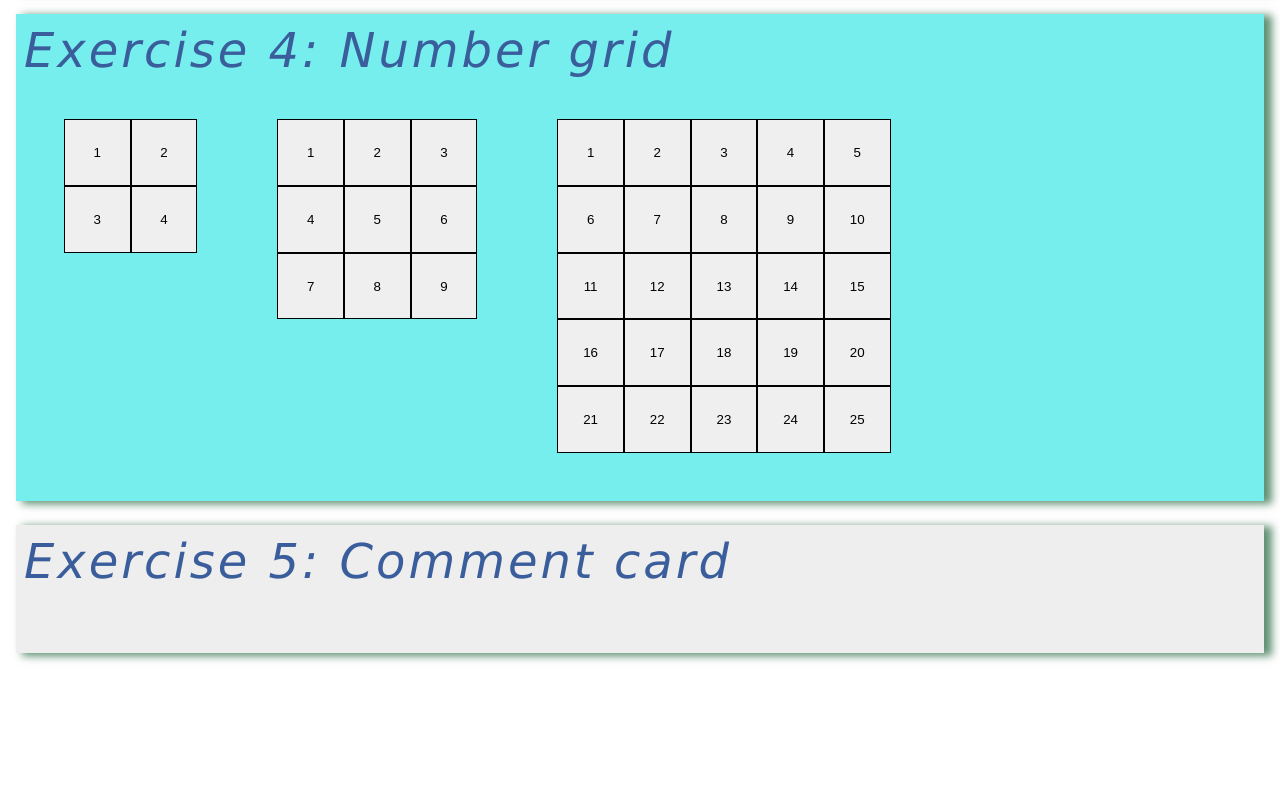
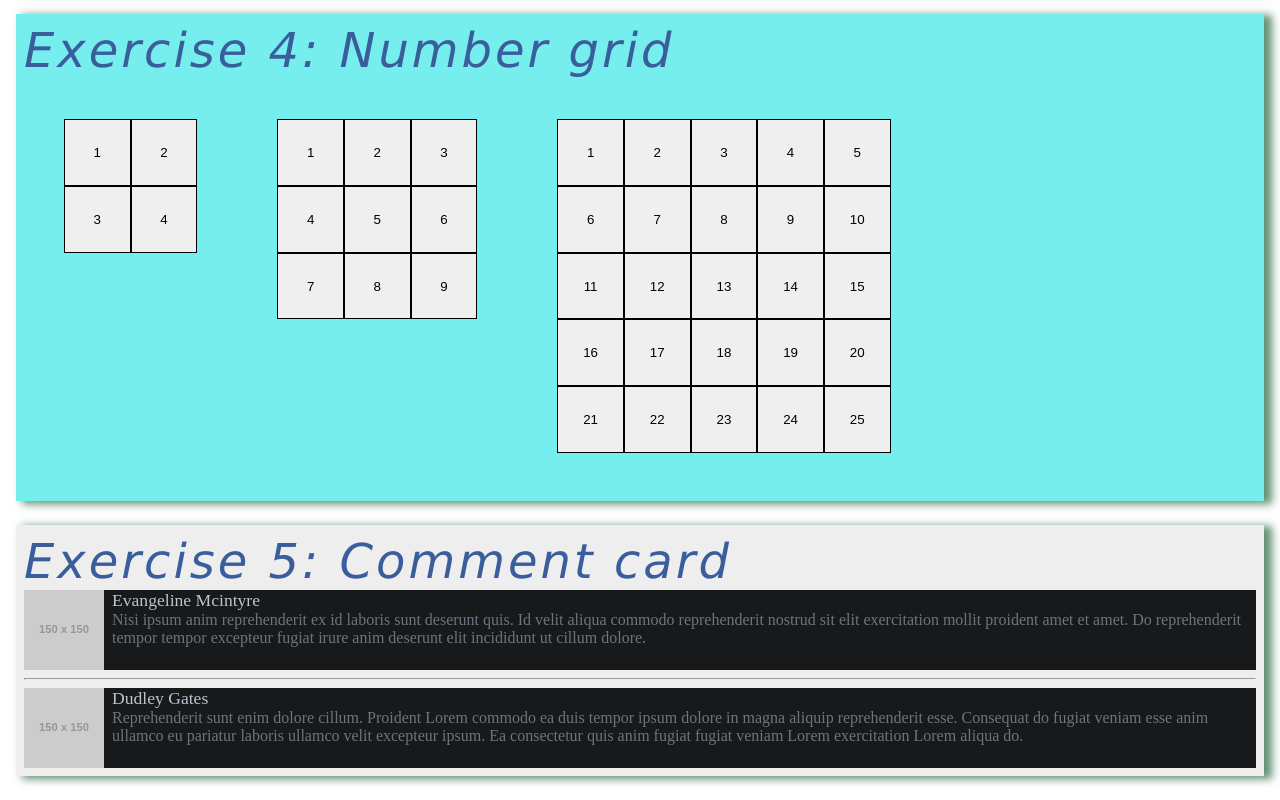
Before and after one commit to roelvroom/Frontend-dev, a React (Vite) app in the folder H1/oef/: page / in a window 1280 px wide. Shown: the part 1069-1869 px from the top of the page. Before the commit the page ends 1746 px from the top, so only its background shows below. Built offline with nearby package versions, Linux system fonts and the light colour scheme.

Commit message:
Comment card

```diff
--- a/H1/oef/src/App.tsx
+++ b/H1/oef/src/App.tsx
@@ -3,6 +3,7 @@ import ExerciseOne from './ExerciseOne/ExerciseOne.tsx'
 import ExerciseTwo from './ExerciseTwo/ExerciseTwo.tsx'
 import ExerciseThree from './ExerciseThree/ExerciseThree.tsx'
 import ExerciseFour from './ExerciseFour/ExerciseFour.tsx'
+import ExerciseFive from './ExerciseFive/ExerciseFive.tsx'
 
 function App() {
 
@@ -20,7 +21,9 @@ function App() {
         <Exercise title={'Exercise 4: Number grid'} background={'#77EEEE'}>
             <ExerciseFour/>
         </Exercise>
-        <Exercise title={'Exercise 5: Comment card'}/>
+        <Exercise title={'Exercise 5: Comment card'}>
+            <ExerciseFive/>
+        </Exercise>
     </>
   )
 }
--- /dev/null
+++ b/H1/oef/src/ExerciseFive/Author.tsx
@@ -0,0 +1,16 @@
+import {FunctionComponent} from 'react'
+
+interface AuthorProps {
+    firstName: string
+    lastName: string
+}
+
+const Author: FunctionComponent<AuthorProps> = ({firstName,lastName}) => {
+    return (
+        <div className={'author'}>
+            {firstName} {lastName}
+        </div>
+    )
+}
+
+export default Author
--- /dev/null
+++ b/H1/oef/src/ExerciseFive/Avatar.tsx
@@ -0,0 +1,13 @@
+import {FunctionComponent} from 'react'
+
+interface AvatarProps {
+    avatarURL: string
+}
+
+const Avatar: FunctionComponent<AvatarProps> = ({avatarURL}) => {
+    return (
+        <img className={'avatar'} src={avatarURL} alt="user avatar"/>
+    )
+}
+
+export default Avatar
--- /dev/null
+++ b/H1/oef/src/ExerciseFive/CommentCard.tsx
@@ -0,0 +1,17 @@
+import {FunctionComponent} from 'react'
+import Avatar from './Avatar.tsx'
+import CommentSection from './CommentSection.tsx'
+import {IComment} from '../Models/IComment.ts'
+
+
+const CommentCard: FunctionComponent<IComment> = ({avatar, ...rest}) => {
+    return (
+        <div className={'card'}>
+            <Avatar avatarURL={avatar}/>
+            <CommentSection {...rest}/>
+
+        </div>
+    )
+}
+
+export default CommentCard
--- /dev/null
+++ b/H1/oef/src/ExerciseFive/CommentContent.tsx
@@ -0,0 +1,15 @@
+import {FunctionComponent} from 'react'
+
+interface CommentContentProps {
+    content: string
+}
+
+const CommentContent: FunctionComponent<CommentContentProps> = ({content}) => {
+    return (
+        <div className={'content'}>
+            {content}
+        </div>
+    )
+}
+
+export default CommentContent
--- /dev/null
+++ b/H1/oef/src/ExerciseFive/CommentSection.tsx
@@ -0,0 +1,20 @@
+import {FunctionComponent} from 'react'
+import Author from './Author.tsx'
+import CommentContent from './CommentContent.tsx'
+
+interface CommentSectionProps {
+    firstName: string
+    lastName: string
+    content: string
+}
+
+const CommentSection: FunctionComponent<CommentSectionProps> = ({firstName,lastName,content}) => {
+    return (
+        <div className={'commentSection'}>
+            <Author firstName={firstName} lastName={lastName}/>
+            <CommentContent content={content}/>
+        </div>
+    )
+}
+
+export default CommentSection
--- /dev/null
+++ b/H1/oef/src/ExerciseFive/ExerciseFive.tsx
@@ -0,0 +1,37 @@
+import {FunctionComponent} from 'react'
+import CommentCard from './CommentCard.tsx'
+import './ExerciseFiveStyle.css'
+import {IComment} from '../Models/IComment.ts'
+
+const comment1: IComment = {
+    id: 'ebba06aa-649c-40b8-ad38-d517f45fc843',
+    firstName: 'Evangeline',
+    lastName: 'Mcintyre',
+    avatar: 'https://via.placeholder.com/150',
+    content: 'Nisi ipsum anim reprehenderit ex id laboris sunt deserunt quis. Id velit aliqua commodo reprehenderit nostrud sit elit exercitation mollit proident amet et amet. Do reprehenderit tempor tempor excepteur fugiat irure anim deserunt elit incididunt ut cillum dolore.',
+}
+
+const comment2: IComment = {
+    id: 'e3c21e32-df68-4d77-b594-18a2d4ee18f9',
+    firstName: 'Dudley',
+    lastName: 'Gates',
+    avatar: 'https://via.placeholder.com/150',
+    content: 'Reprehenderit sunt enim dolore cillum. Proident Lorem commodo ea duis tempor ipsum dolore in magna aliquip reprehenderit esse. Consequat do fugiat veniam esse anim ullamco eu pariatur laboris ullamco velit excepteur ipsum. Ea consectetur quis anim fugiat fugiat veniam Lorem exercitation Lorem aliqua do.',
+}
+
+
+interface ExerciseFiveProps {
+
+}
+
+const ExerciseFive: FunctionComponent<ExerciseFiveProps> = () => {
+    return (
+        <>
+            <CommentCard {... comment1}/>
+            <hr/>
+            <CommentCard {... comment2}/>
+        </>
+    )
+}
+
+export default ExerciseFive
--- /dev/null
+++ b/H1/oef/src/ExerciseFive/ExerciseFiveStyle.css
@@ -0,0 +1,28 @@
+.card {
+    display: flex;
+    flex-direction: row;
+    background-color: #18191A;
+    color: white;
+}
+
+.card .avatar {
+    margin-right: 0.5em;
+    height: 5em;
+    margin-bottom: 0;
+}
+
+.card .author {
+    font-size: 110%;
+    color: #bdc4d0;
+    margin: 0;
+}
+
+.card .content {
+    margin: 0;
+    color: #6c757d;
+}
+
+.card .commentSection {
+    display: flex;
+    flex-direction: column;
+}
--- /dev/null
+++ b/H1/oef/src/Models/IComment.ts
@@ -0,0 +1,7 @@
+export interface IComment{
+    id: string
+    firstName: string
+    lastName: string
+    avatar: string
+    content: string
+}
```
